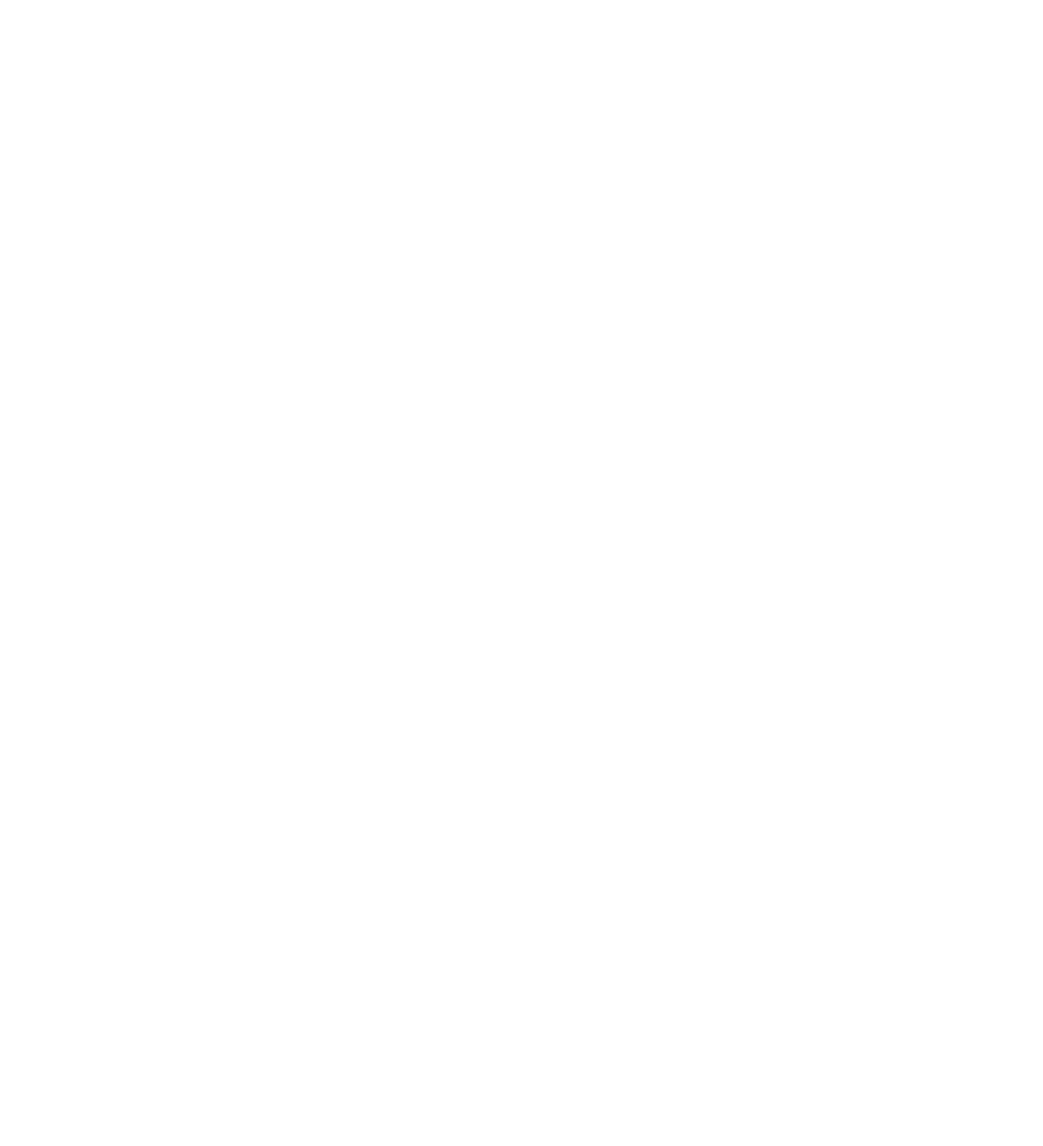
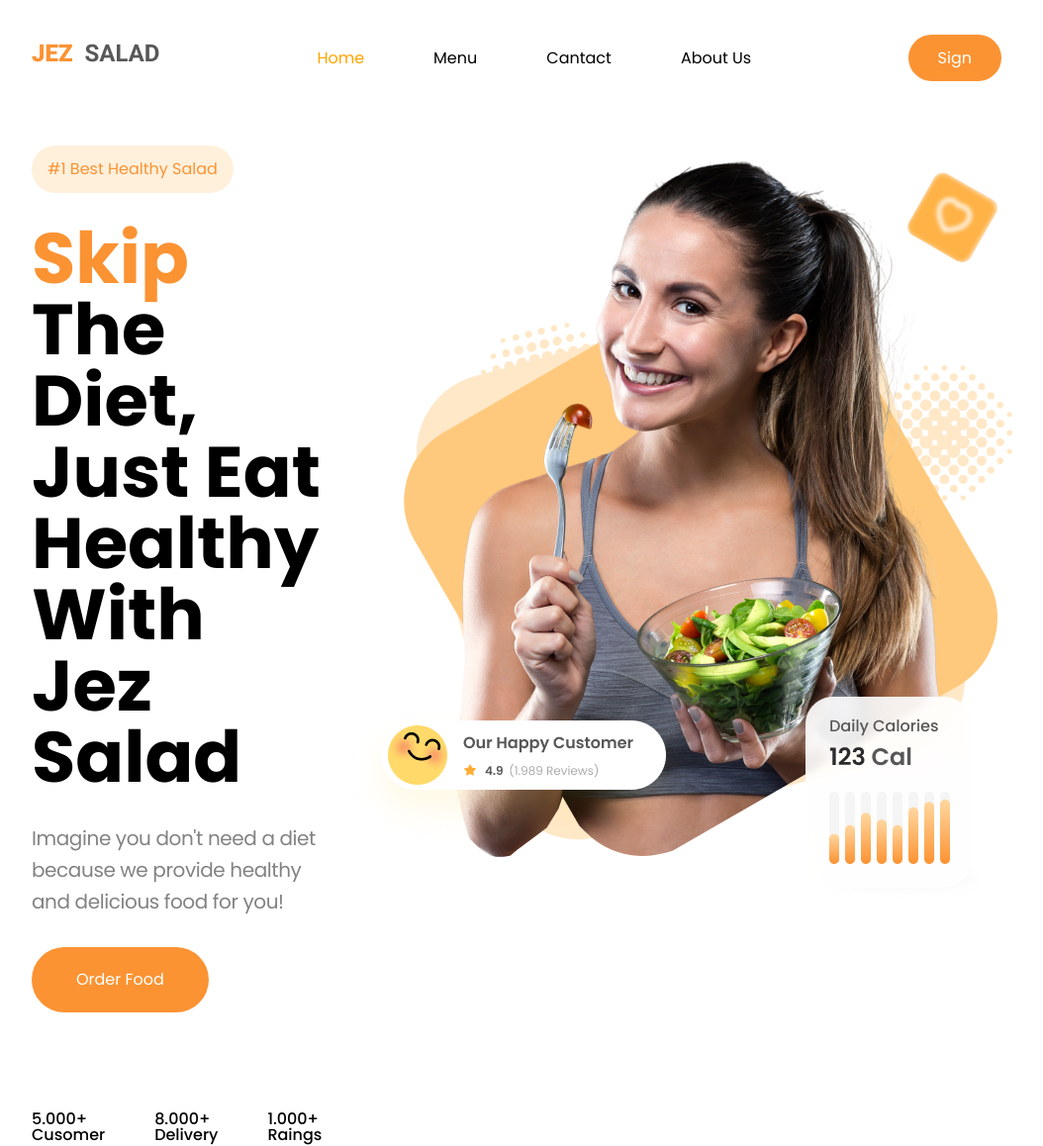
Before and after one commit to matinsoleymni/24Salad-Landing-Page, a plain HTML site: page index.html in a window 1280 px wide. Shown: the whole page at 99% size, without its empty margins (118-1172 px from the left). Before the commit the page ends 800 px from the top, so only its background shows below. Drawn offline with Linux system fonts and the light colour scheme.

Commit message:
Make header

```diff
--- a/css/index.css
+++ b/css/index.css
@@ -1 +1,93 @@
 @import url(./fonts.css);
+
+body , html {
+    width: 100%;
+    height: 100%;
+    font-family: poppinR;
+}
+
+header{
+    margin-top: 30px;
+    padding: 0px 150px;
+}
+
+nav {
+    display: flex;
+    justify-content: space-between;
+
+    text-align: center;
+    align-items: center;
+}
+
+.nav__item {
+    display: flex;
+    gap: 70px;
+}
+
+.nav__link {
+    cursor: pointer;
+}
+
+#btnheader{
+    padding: 12px 30px;
+    background: #FB9333;
+    border-radius: 100px;
+    color: white;
+    cursor: pointer;
+}
+
+.header__main{
+    margin-top: 60px;
+    display: flex;
+    gap: 20px;
+}
+
+.header__title-rank {
+    background-color:rgba(255, 240, 220, 1);
+    color: rgba(251, 147, 51, 1);
+    padding: 16px;
+    border-radius: 100px;
+    display: inline-block;
+}
+
+.header__title_asli {
+    margin-top: 30px;
+}
+
+.header__title_asli h1 {
+    font-size: 72px;
+    font-family: poppinB;
+}
+
+.header__title_asli p {
+    margin-top: 30px;
+    color: rgba(130, 130, 130, 1) ;
+    font-size: 20px;
+    font-weight: 500;
+    line-height: 32px;
+    letter-spacing: -0.02em;
+    text-align: left;
+
+}
+
+#header__span {
+    color: #FB9333;
+}
+
+.btn__title {
+    display: inline-block;
+    padding: 12px 30px;
+    background: #FB9333;
+    border-radius: 100px;
+    color: white;
+    cursor: pointer;
+    margin-top: 30px;
+    padding: 25px 45px;
+}
+
+.header__numbers {
+    display: flex;
+    gap: 50px;
+    margin-top: 100px;
+    font-family: poppinM;
+}
--- a/index.html
+++ b/index.html
@@ -6,10 +6,69 @@
     <meta name="viewport" content="width=device-width, initial-scale=1.0">
     <title>Fruit Salad Health Food 24</title>
     <link rel="stylesheet" href="./css/reset.css">
+    <link rel="stylesheet" href="./vendor/24/min24.css">
     <link rel="stylesheet" href="./css/index.css">
     <link rel="stylesheet" href="./css/responsive.css">
 </head>
 <body>
+    <header>
+        <nav>
+            <div class="nav__left">
+                <div class="nav__logo">
+                    <img src="./images/header/logo.png" alt="">
+                </div>
+            </div>
+            <div class="nav__cener">
+                <ul class="nav__item">
+                    <li class="nav__link orange">Home</li>
+                    <li class="nav__link">Menu</li>
+                    <li class="nav__link">Cantact</li>
+                    <li class="nav__link">About Us</li>
+                </ul>
+            </div>
+            <div class="nav__right">
+                <span id="btnheader">Sign</span>
+            </div>
+        </nav>
 
+        <div class="header__main">
+            <div class="header__left">
+                <div class="header__title">
+                    <div class="header__title-rank">
+                        <p>#1  Best Healthy Salad</p>
+                    </div>
+                    <div class="header__title_asli">
+                        <h1><span id="header__span">Skip</span> The Diet,
+                            Just Eat Healthy
+                            With Jez Salad</h1>
+                        <p>Imagine you don't need a diet because we provide
+                            healthy and delicious food for you!</p>
+                    </div>
+                    <div class="btn__title">
+                        <span id="header__title-span">
+                            <p>Order Food</p>
+                        </span>
+                    </div>
+                </div>
+                <div class="header__numbers">
+                    <div class="number__customer">
+                        <p>5.000+</p>
+                        <p>Cusomer</p>
+                    </div>
+                    <div class="number__delivery">
+                        <p>8.000+</p>
+                        <p>Delivery</p>
+                    </div>
+                    <div class="number__ratings">
+                        <p>1.000+</p>
+                        <p>Raings</p>
+                    </div>
+                </div>
+            </div>
+            <div class="header__right">
+                <img src="./images/header/wemon.png" alt="">
+            </div>
+        </div>
+    </header>
 </body>
 </html>
```
Also changed, not shown: images/header/logo.png (added), vendor/24/min24.css (added).
